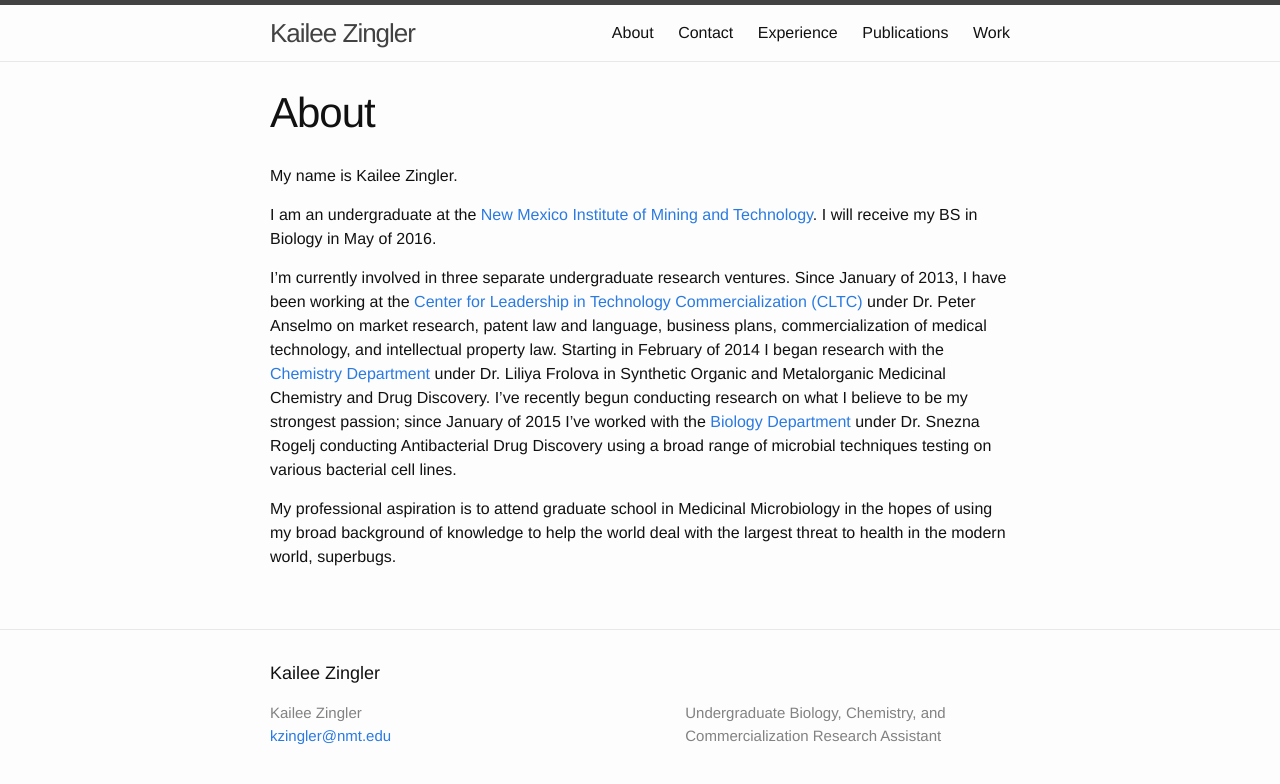
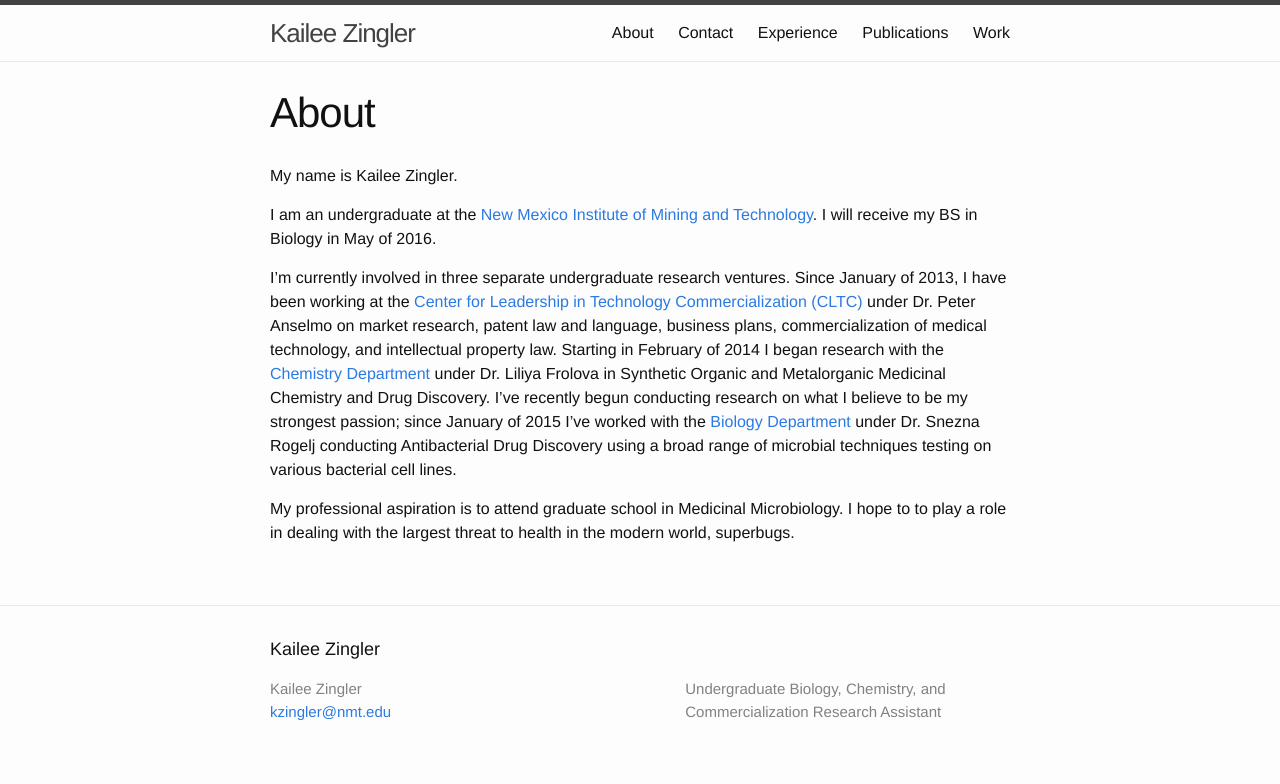
Before and after one commit to kzingler/kzingler.github.io, a Jekyll site: the page built from about.md, in a window 1280 px wide. Shown: the top 784 px of the page. Built offline with Jekyll 4.4.1, drawn with Linux system fonts in a browser that asks for light colours.

Commit message:
fixed language

```diff
--- a/about.md
+++ b/about.md
@@ -24,5 +24,5 @@ conducting Antibacterial Drug Discovery using a broad range of microbial
 techniques testing on various bacterial cell lines.
 
 My professional aspiration is to attend graduate school in Medicinal
-Microbiology in the hopes of using my broad background of knowledge to help the
-world deal with the largest threat to health in the modern world, superbugs.
+Microbiology. I hope to to play a role in dealing with the largest
+threat to health in the modern world, superbugs.
```
